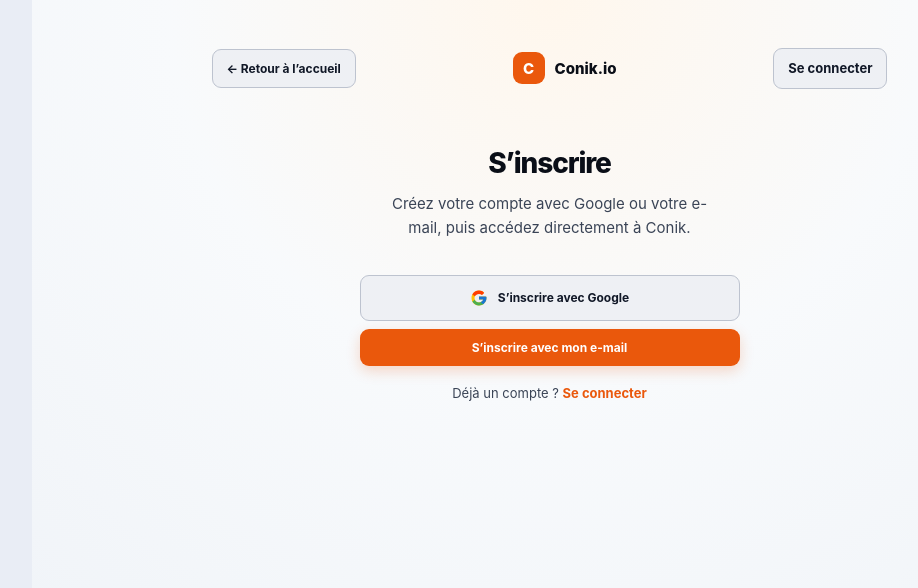
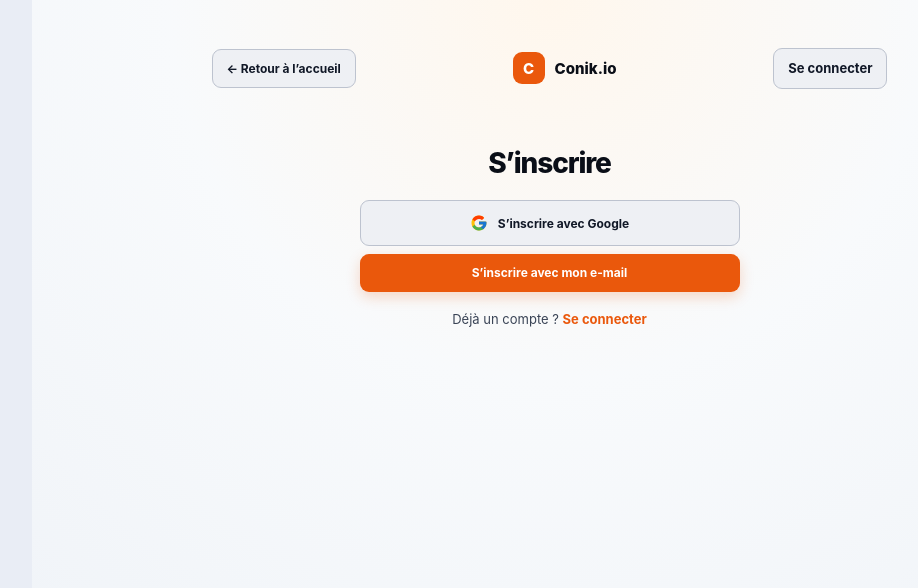
Before and after one commit to anamaherbert1-glitch/Conik.io, a Next.js app: page /signup in a window 1280 px wide. Shown: the top 588 px of the page, without its empty margins (213-1131 px from the left). Built offline with nearby package versions, Linux system fonts and the light colour scheme; no server answers.

Commit message:
ui: remove remaining auth subtitles and align theme metadata

```diff
--- a/app/signup/page.tsx
+++ b/app/signup/page.tsx
@@ -153,7 +153,6 @@ export default function SignupPage() {
 
       <section className="home-center">
         <h1 className="home-title" style={{ fontSize: 'clamp(28px,6vw,36px)' }}>S’inscrire</h1>
-        <p className="home-desc">Créez votre compte avec Google ou votre e-mail, puis accédez directement à Conik.</p>
 
         <div className="home-form-wrap">
           <button
```
